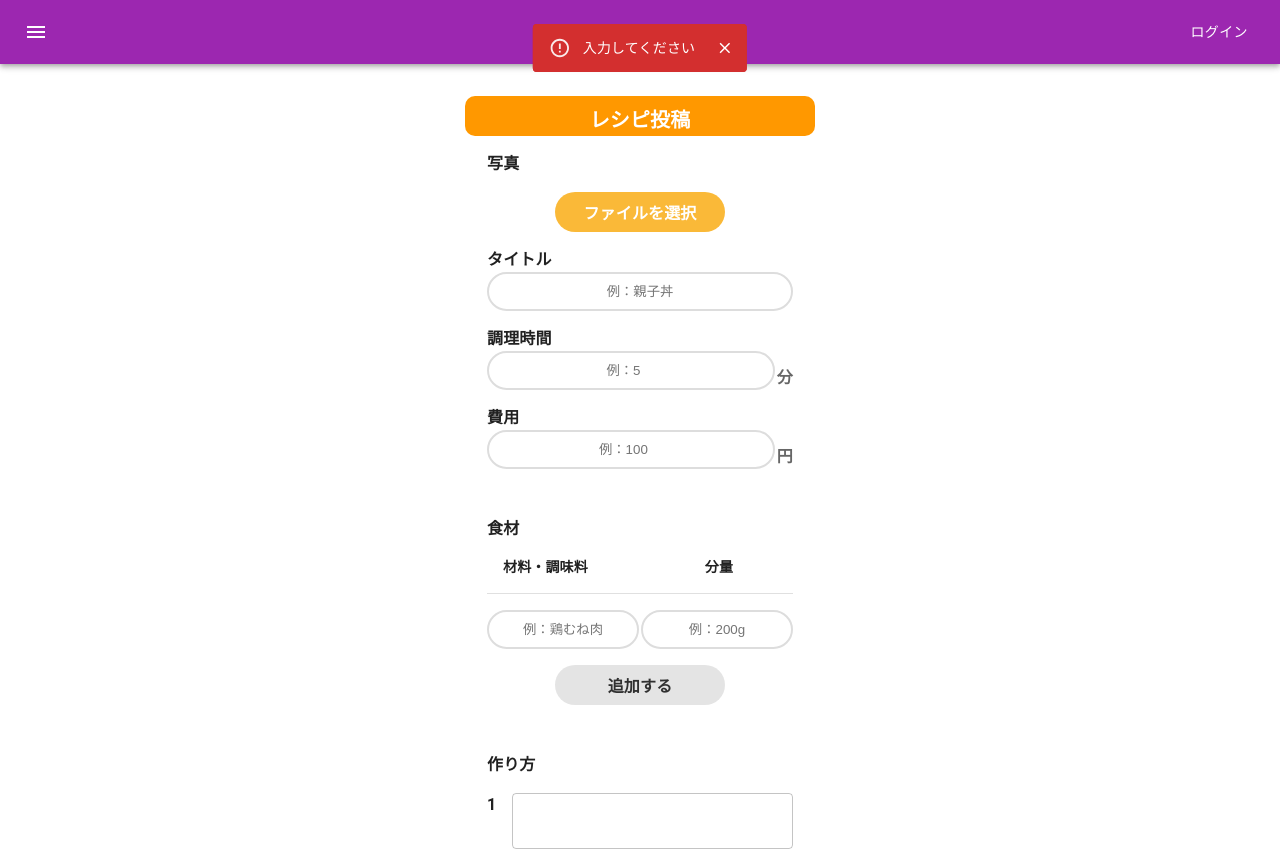
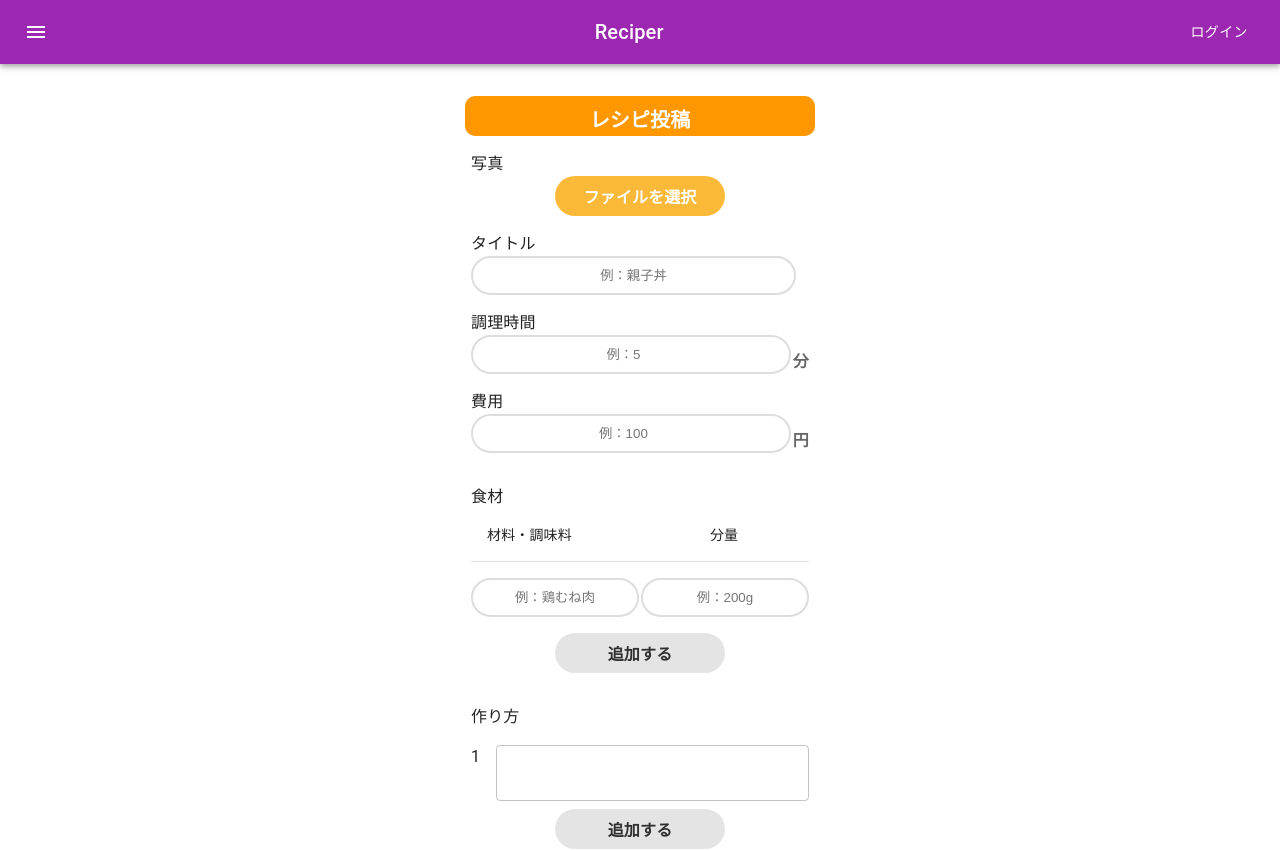
Before and after one commit to shiina47/A11-2, a React (Create React App) app in the folder frontend/: page /post in a window 1280 px wide. Shown: the top 851 px of the page. Built offline with nearby package versions, Linux system fonts and the light colour scheme.

Commit message:
バグ修正完了

```diff
--- a/frontend/src/components/Post/TextFieldMaterial.jsx
+++ b/frontend/src/components/Post/TextFieldMaterial.jsx
@@ -22,7 +22,7 @@ export const TextFieldMaterial = memo((props) => {
     name: "",
     amount: "",
   });
-  const [isAlert, setIsAlert] = useState(true);
+  const [isAlert, setIsAlert] = useState(false);
 
   const handleAddFormChange = (event) => {
     event.preventDefault();
@@ -53,17 +53,16 @@ export const TextFieldMaterial = memo((props) => {
 
     console.log(newMaterials);
 
-    let nameForm = document.getElementById("nameField");
-    nameForm.value = "";
-
-    let materialForm = document.getElementById("materialField");
-    materialForm.value = "";
+    setAddFormData({
+      name: "",
+      amount: "",
+    });
   };
 
   return (
     <>
       <Box mt={2} display="flex" flexDirection="column">
-        <Typography fontWeight="bold" variant="body1" color="text.primary">
+        <Typography fontWeight="regular" variant="body1" color="text.primary">
           食材
         </Typography>
         <Box mb={2}>
@@ -73,7 +72,7 @@ export const TextFieldMaterial = memo((props) => {
                 <TableRow>
                   <TableCell>
                     <Typography
-                      fontWeight="bold"
+                      fontWeight="regular"
                       variant="body2"
                       color="text.primary"
                     >
@@ -82,7 +81,7 @@ export const TextFieldMaterial = memo((props) => {
                   </TableCell>
                   <TableCell>
                     <Typography
-                      fontWeight="bold"
+                      fontWeight="regular"
                       variant="body2"
                       color="text.primary"
                     >
@@ -103,6 +102,7 @@ export const TextFieldMaterial = memo((props) => {
           </TableContainer>
         </Box>
 
+        {isAlert && (
           <Snackbar
             anchorOrigin={{ vertical: "top", horizontal: "center" }}
             open={isAlert}
@@ -127,12 +127,13 @@ export const TextFieldMaterial = memo((props) => {
               入力してください
             </Alert>
           </Snackbar>
+        )}
 
         <Box display="flex">
           <Box>
             <InputField
               type="text"
-              id="nameField"
+              value={addFormData.name}
               placeholder="例：鶏むね肉"
               name="name"
               onChange={handleAddFormChange}
@@ -142,7 +143,7 @@ export const TextFieldMaterial = memo((props) => {
           <Box marginLeft="2px">
             <InputField
               type="text"
-              id="materialField"
+              value={addFormData.amount}
               placeholder="例：200g"
               name="amount"
               onChange={handleAddFormChange}
--- a/frontend/src/components/Post/TextFieldProcess.jsx
+++ b/frontend/src/components/Post/TextFieldProcess.jsx
@@ -18,7 +18,7 @@ export const TextFieldProcess = memo((props) => {
     how_to: "",
   });
   const [order, setOrder] = useState(1);
-  const [isAlert, setIsAlert] = useState(true);
+  const [isAlert, setIsAlert] = useState(false);
 
   const handleAddFormChangeP = (event) => {
     event.preventDefault();
@@ -47,16 +47,16 @@ export const TextFieldProcess = memo((props) => {
     const newProcesses = [...processes, newProcess];
     setProcesses(newProcesses);
     setOrder((pre) => pre + 1);
-
-    let processForm = document.getElementById("processField");
-    processForm.value = "";
-    console.log(processes);
+    setAddFormDataP({
+      order: "",
+      how_to: "",
+    });
   };
 
   return (
     <Box>
       <Box mt={2} display="flex" flexDirection="column">
-        <Typography fontWeight="bold" variant="body1" color="text.primary">
+        <Typography fontWeight="regular" variant="body1" color="text.primary">
           作り方
         </Typography>
         {(processes || []).map((process) => {
@@ -72,7 +72,7 @@ export const TextFieldProcess = memo((props) => {
         <Box display="flex" mt={2}>
           <Box mr={2}>
             <Typography
-              fontWeight="bold"
+              fontWeight="regular"
               variant="body1"
               color="text.primary"
               alignSelf="flex-start"
@@ -82,7 +82,7 @@ export const TextFieldProcess = memo((props) => {
           </Box>
 
           <TextField
-            id="processField"
+            value={addFormDataP.how_to}
             onChange={handleAddFormChangeP}
             name="how_to"
             multiline
@@ -96,6 +96,7 @@ export const TextFieldProcess = memo((props) => {
           <AddBtn onClick={handleAddFormSubmitP}>追加する</AddBtn>
         </Box>
 
+        {isAlert && (
           <Snackbar
             anchorOrigin={{ vertical: "top", horizontal: "center" }}
             open={isAlert}
@@ -120,6 +121,7 @@ export const TextFieldProcess = memo((props) => {
               入力してください
             </Alert>
           </Snackbar>
+        )}
       </Box>
     </Box>
   );
--- a/frontend/src/components/pages/Post.jsx
+++ b/frontend/src/components/pages/Post.jsx
@@ -1,5 +1,5 @@
 import { memo, useState } from "react";
-import { Box, Stack, Typography, Alert } from "@mui/material";
+import { Box, Typography, Alert } from "@mui/material";
 
 import { TextFieldMaterial } from "../Post/TextFieldMaterial";
 import { TextFieldProcess } from "../Post/TextFieldProcess";
@@ -78,8 +78,7 @@ export const Post = memo(() => {
           </Typography>
         </TitleDiv>
 
-        <Box paddingX={4}>
-          <Stack spacing={2}>
+        <Box paddingX={2}>
           <input
             type="file"
             name="image"
@@ -90,7 +89,12 @@ export const Post = memo(() => {
               setAlert(!alert);
             }}
           />
-            <Typography fontWeight="bold" variant="body1" color="text.primary">
+          <Typography
+            fontWeight="regular"
+            variant="body1"
+            color="text.primary"
+            marginTop={2}
+          >
             写真
           </Typography>
           <Box display="flex" justifyContent="center" flexDirection="column">
@@ -104,14 +108,15 @@ export const Post = memo(() => {
             )}
           </Box>
 
-            <Box>
+          <Box marginTop={2}>
             <Typography
-                fontWeight="bold"
+              fontWeight="regular"
               variant="body1"
               color="text.primary"
             >
               タイトル
             </Typography>
+            <Box width="325px">
               <InputField
                 type="text"
                 name="title"
@@ -120,9 +125,10 @@ export const Post = memo(() => {
                 onChange={handleChange}
               />
             </Box>
-            <Box>
+          </Box>
+          <Box marginTop={2}>
             <Typography
-                fontWeight="bold"
+              fontWeight="regular"
               variant="body1"
               color="text.primary"
             >
@@ -149,9 +155,9 @@ export const Post = memo(() => {
             </Box>
           </Box>
 
-            <Box>
+          <Box marginTop={2}>
             <Typography
-                fontWeight="bold"
+              fontWeight="regular"
               variant="body1"
               color="text.primary"
             >
@@ -176,16 +182,15 @@ export const Post = memo(() => {
               </Typography>
             </Box>
           </Box>
-          </Stack>
         </Box>
 
-        <Box p={4} paddingBottom={0}>
+        <Box p={2} paddingBottom={0}>
           <TextFieldMaterial
             materials={materials}
             setMaterials={setMaterials}
           />
         </Box>
-        <Box p={4} paddingBottom={0}>
+        <Box p={2} paddingBottom={0}>
           <TextFieldProcess processes={processes} setProcesses={setProcesses} />
         </Box>
         <Box display="flex" justifyContent="center" mt={4}>
```
Lines whose indentation alone changed are shown as unchanged.
